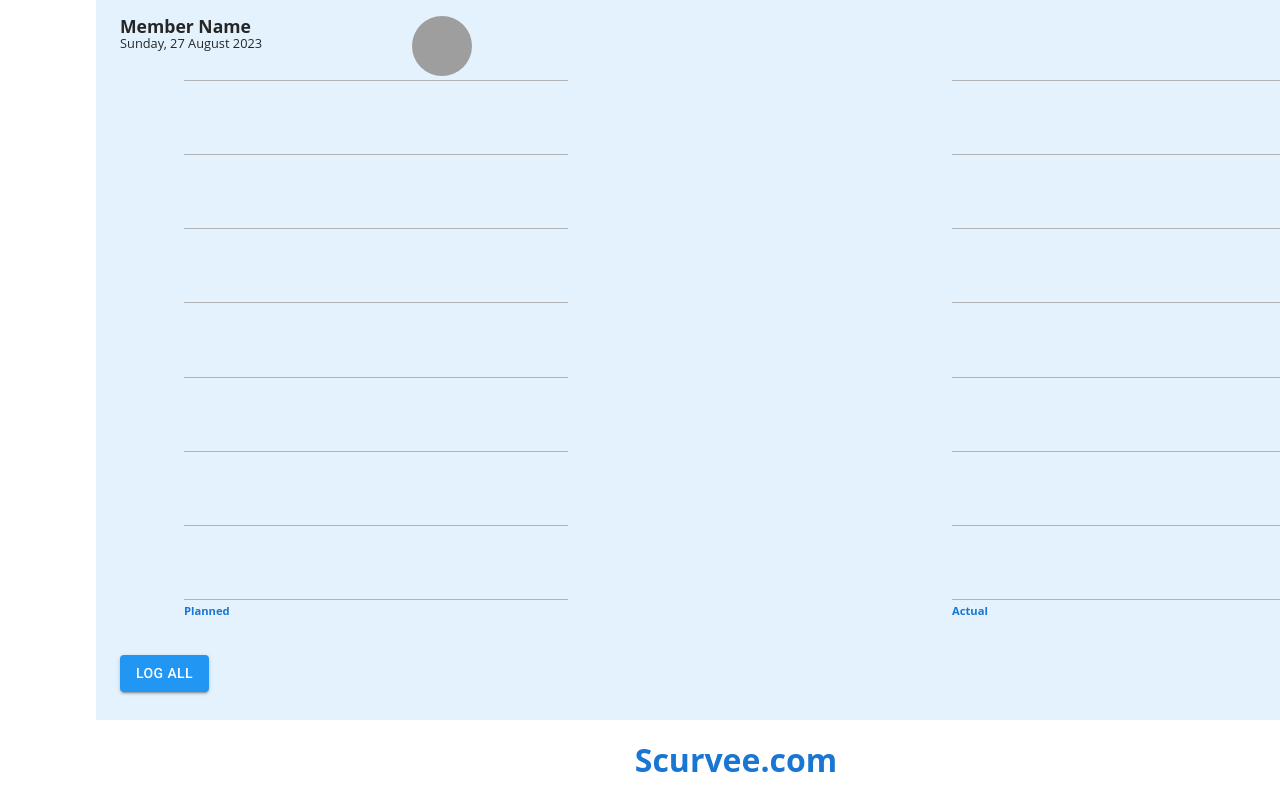
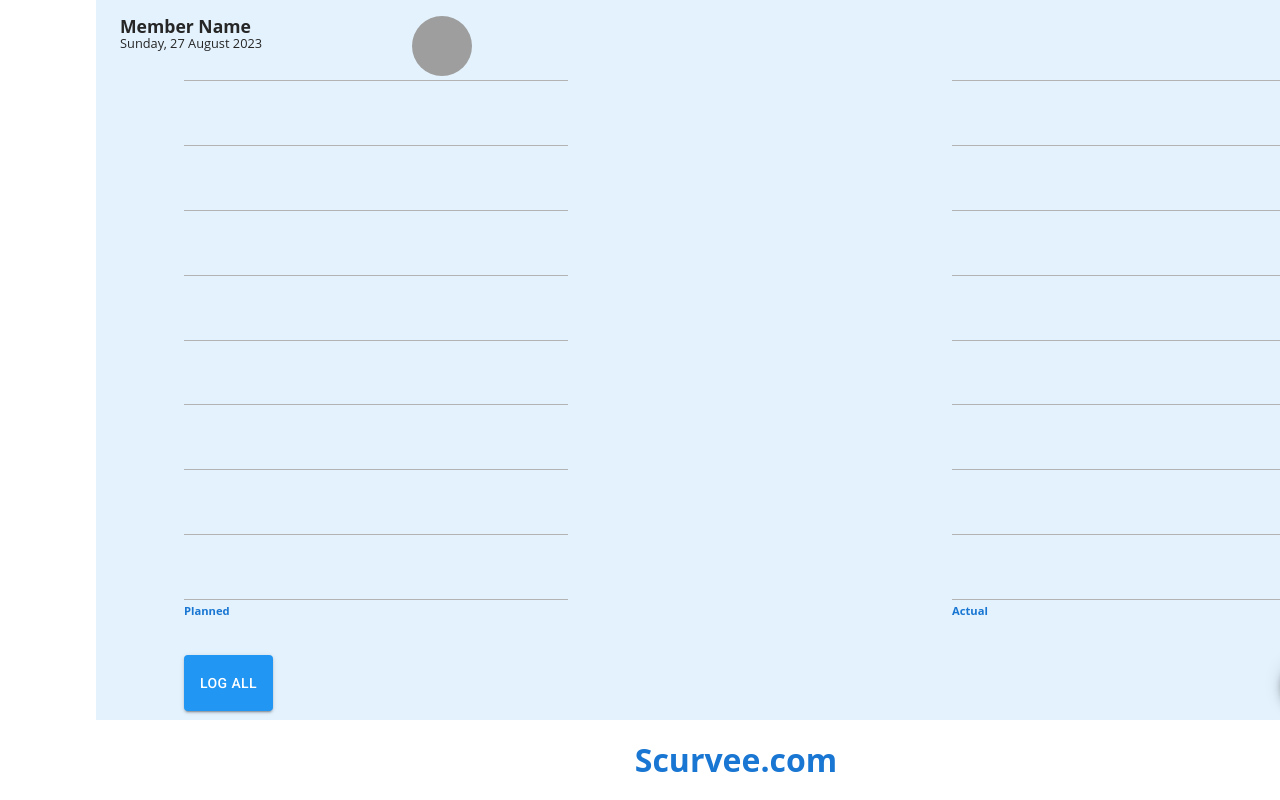
Before and after one commit to PaichienFeng/scurvee_com, a React (Vite) app in the folder client/: page / in a window 1280 px wide. Shown: the top 800 px of the page. Built offline with nearby package versions, Linux system fonts and the light colour scheme; grey boxes are pictures that could not be loaded.

Commit message:
Added Floating Action Button and Added an additional Divider Line on Planned and Actual

```diff
--- a/client/src/pages/Test.jsx
+++ b/client/src/pages/Test.jsx
@@ -1,8 +1,9 @@
-import {Container, ThemeProvider, Button, Typography, Box, Divider} from "@mui/material"
+import {Container, ThemeProvider, Button, Typography, Box, Divider, Fab} from "@mui/material"
 import {blue} from "@mui/material/colors"
 import theme from '../theme';
 import Footer from '../components/Footer/index';
 import Header from '../components/Header/index';
+import AddIcon from "@mui/icons-material/Add";
 
 const Test = () => {
 
@@ -40,7 +41,7 @@ const Test = () => {
                 justifyContent: 'space-between',
             }}
             >
-            {[...Array(8)].map((_, index) => (
+            {[...Array(9)].map((_, index) => (
                 <Divider key={index} sx={{ backgroundColor: "#CCC" }} />
             ))}
             </Box>
@@ -59,7 +60,7 @@ const Test = () => {
                 justifyContent: 'space-between',
             }}
             >
-            {[...Array(8)].map((_, index) => (
+            {[...Array(9)].map((_, index) => (
                 <Divider key={index} sx={{ backgroundColor: "#CCC" }} />
             ))}
             </Box>
@@ -73,9 +74,24 @@ const Test = () => {
         <br></br>
         <br></br>
 
+        <Container
+        sx={{
+            display: "flex",
+            flexDirection: "row",
+            justifyContent: 'space-between',
+        }}
+        >
         <Button
         variant="contained"
         > Log All </ Button>
+
+{/* //TODO onClick={handleFabClick} */}
+        <Fab
+        color="primary"
+        >
+            <AddIcon />
+        </Fab>
+        </Container>
       </main>
     </Container>
     <Footer />
```
Also changed, not shown: client/src/pages/Home.jsx (+19 -3 lines).
